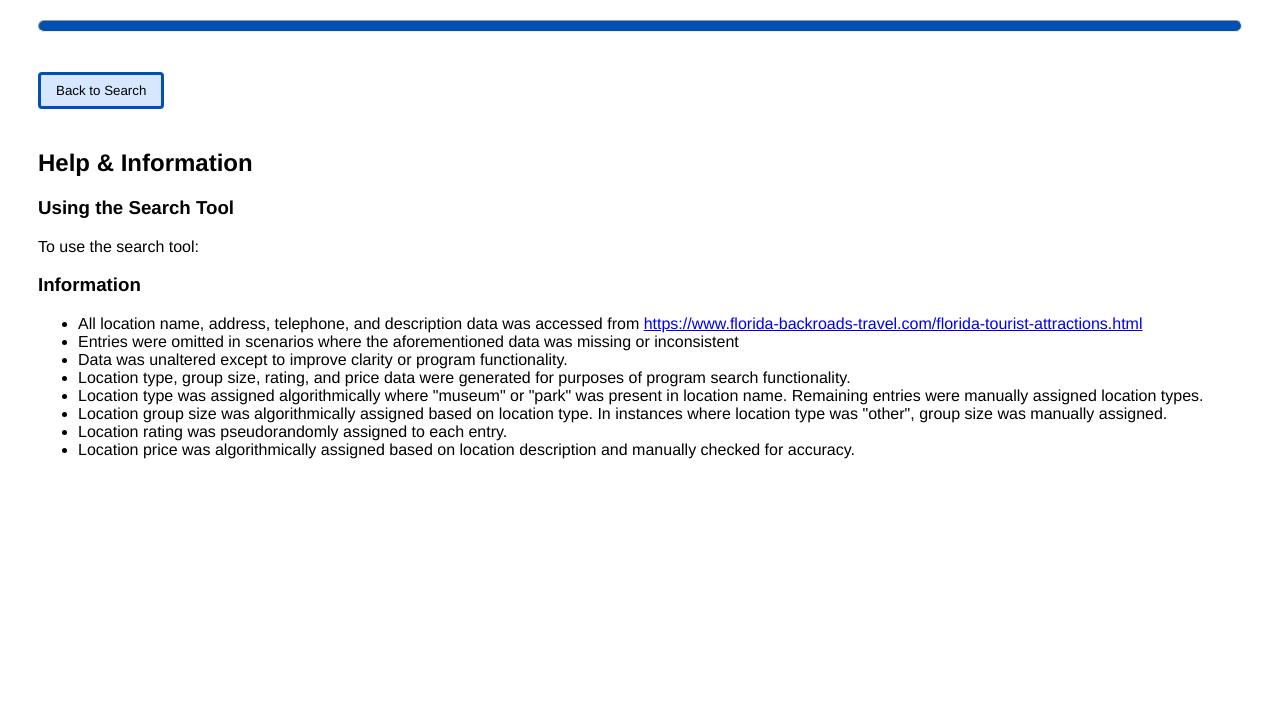
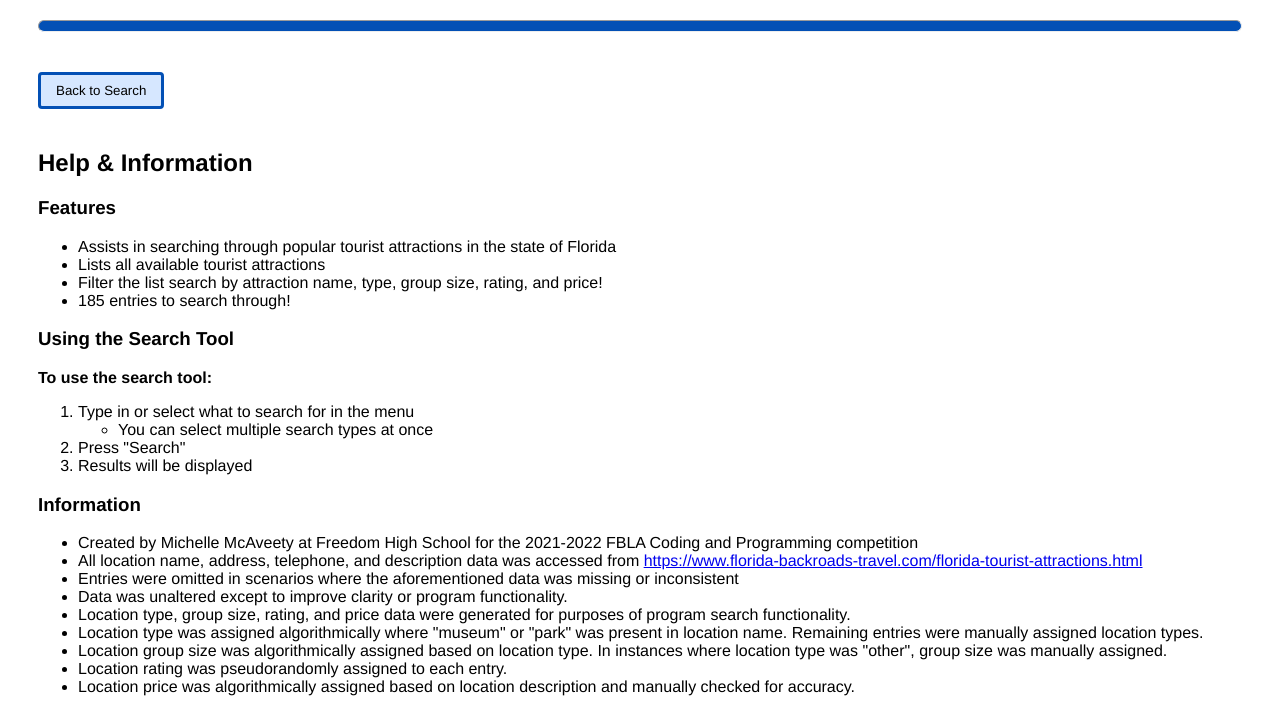
Before and after one commit to mcaveety/FBLA-Tourism-Search, a Flask app: page /info in a window 1280 px wide. Shown: the part 140-856 px from the top of the page. Before the commit the page ends 599 px from the top, so only its background shows below. Run offline with Flask 2, Linux system fonts and the light colour scheme.

Commit message:
Updated help page

```diff
--- a/templates/info.html
+++ b/templates/info.html
@@ -1,22 +1,47 @@
+<!--
+Provides information on the website
+Lists the features of the search function
+Explains how to use the website
+Lists information about the creation of the site & data used on the site
+-->
+
 {% extends "base.html" %}
 
 {% block content %}
 
+<!-- Allows navigation back to search & table page -->
 <a href="http://localhost:8080"><button>Back to Search</button></a>
+
 <div>
     <h2>Help & Information</h2>
+    <h3>Features</h3>
+    <ul>
+        <li>Assists in searching through popular tourist attractions in the state of Florida</li>
+        <li>Lists all available tourist attractions</li>
+        <li>Filter the list search by attraction name, type, group size, rating, and price!</li>
+        <li>185 entries to search through!</li>
+    </ul>
     <h3>Using the Search Tool</h3>
-    <p>To use the search tool:</p>
+    <p class="bold">To use the search tool:</p>
+    <ol>
+        <li>Type in or select what to search for in the menu</li>
+        <ul>
+            <li>You can select multiple search types at once</li>
+        </ul>
+        <li>Press "Search"</li>
+        <li>Results will be displayed</li>
+    </ol>
     <h3>Information</h3>
     <ul>
-        <li> All location name, address, telephone, and description data was accessed from <a href="https://www.florida-backroads-travel.com/florida-tourist-attractions.html" target="_blank">https://www.florida-backroads-travel.com/florida-tourist-attractions.html</a></li>
-        <li> Entries were omitted in scenarios where the aforementioned data was missing or inconsistent</li>
-        <li> Data was unaltered except to improve clarity or program functionality.</li>
-        <li> Location type, group size, rating, and price data were generated for purposes of program search functionality.</li>
-        <li> Location type was assigned algorithmically where "museum" or "park" was present in location name. Remaining entries were manually assigned location types.</li>
-        <li> Location group size was algorithmically assigned based on location type. In instances where location type was "other", group size was manually assigned.</li>
-        <li> Location rating was pseudorandomly assigned to each entry.</li>
-        <li> Location price was algorithmically assigned based on location description and manually checked for accuracy.</li>
+        <li>Created by Michelle McAveety at Freedom High School for the 2021-2022 FBLA Coding and Programming competition</li>
+        <li>All location name, address, telephone, and description data was accessed from <a href="https://www.florida-backroads-travel.com/florida-tourist-attractions.html" target="_blank">https://www.florida-backroads-travel.com/florida-tourist-attractions.html</a></li>
+        <li>Entries were omitted in scenarios where the aforementioned data was missing or inconsistent</li>
+        <li>Data was unaltered except to improve clarity or program functionality.</li>
+        <li>Location type, group size, rating, and price data were generated for purposes of program search functionality.</li>
+        <li>Location type was assigned algorithmically where "museum" or "park" was present in location name. Remaining entries were manually assigned location types.</li>
+        <li>Location group size was algorithmically assigned based on location type. In instances where location type was "other", group size was manually assigned.</li>
+        <li>Location rating was pseudorandomly assigned to each entry.</li>
+        <li>Location price was algorithmically assigned based on location description and manually checked for accuracy.</li>
     </ul>
 </div>
 
```
